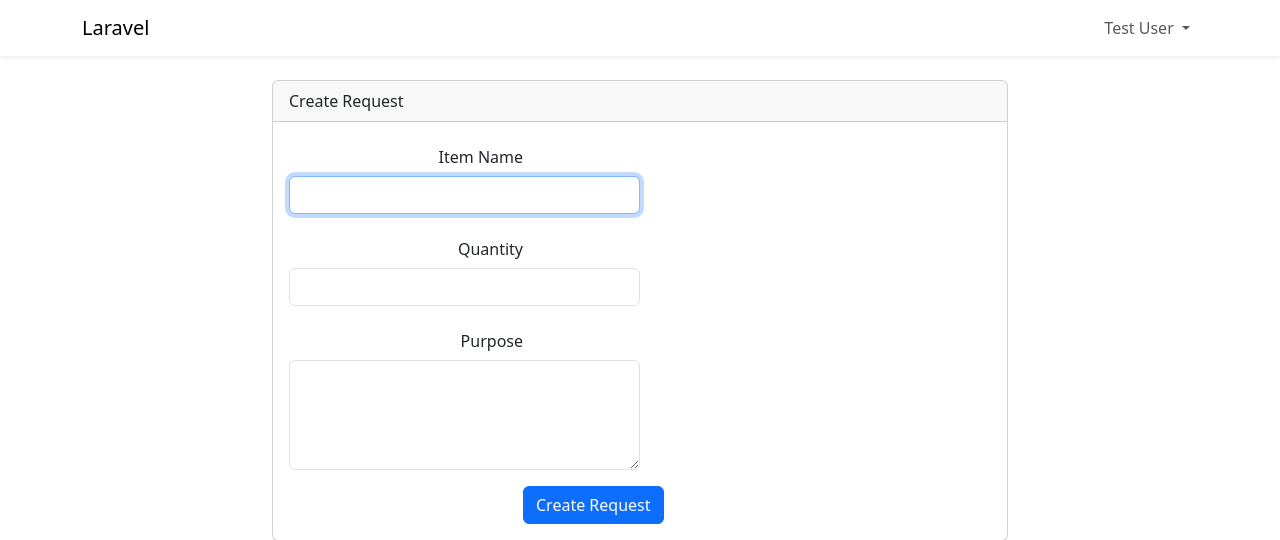
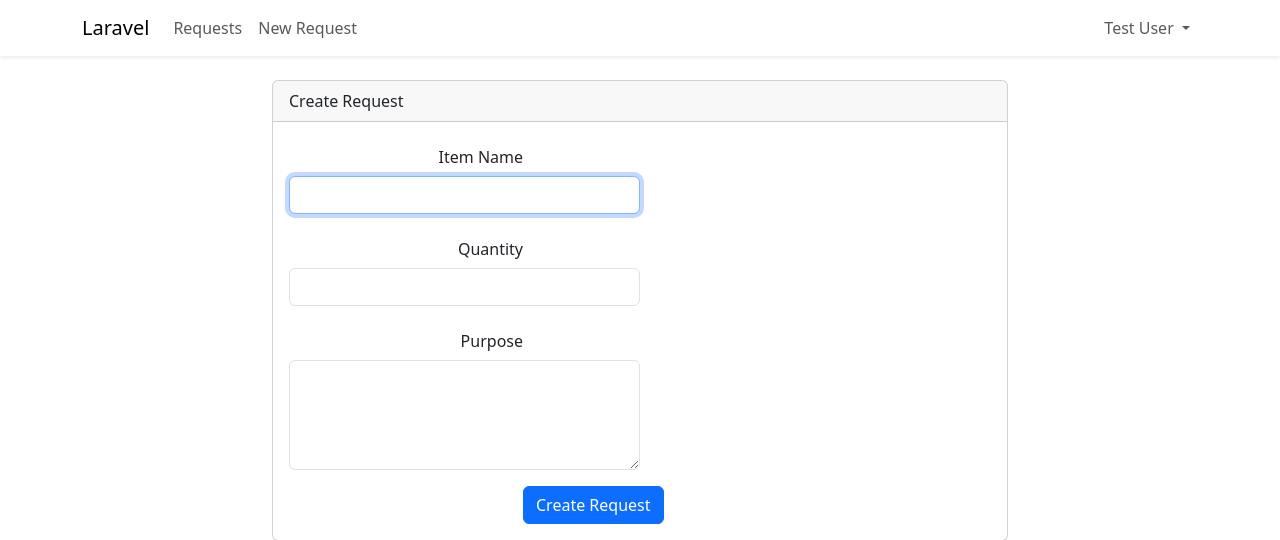
Before and after one commit to geumaxh/-laravel-request-system, a Laravel app: page /requests/create in a window 1280 px wide. Shown: the top 540 px of the page. Run offline with Laravel 12, Linux system fonts and the light colour scheme; a user stored in the database is signed in; data comes from the database, SQL or seed files in the repository.

Commit message:
Add Requests and New Request navigation links

```diff
--- a/resources/views/layouts/app.blade.php
+++ b/resources/views/layouts/app.blade.php
@@ -13,9 +13,9 @@
     <link rel="dns-prefetch" href="//fonts.bunny.net">
     <link href="https://fonts.bunny.net/css?family=Nunito" rel="stylesheet">
 
-    <!-- Scripts -->
-   <link rel="stylesheet" href="https://cdn.jsdelivr.net/npm/bootstrap@5.3.0/dist/css/bootstrap.min.css">
-<script src="https://cdn.jsdelivr.net/npm/bootstrap@5.3.0/dist/js/bootstrap.bundle.min.js"></script>
+    <!-- Bootstrap -->
+    <link rel="stylesheet" href="https://cdn.jsdelivr.net/npm/bootstrap@5.3.0/dist/css/bootstrap.min.css">
+    <script src="https://cdn.jsdelivr.net/npm/bootstrap@5.3.0/dist/js/bootstrap.bundle.min.js"></script>
 </head>
 <body>
     <div id="app">
@@ -31,7 +31,16 @@
                 <div class="collapse navbar-collapse" id="navbarSupportedContent">
                     <!-- Left Side Of Navbar -->
                     <ul class="navbar-nav me-auto">
-
+                        @auth
+                            <li class="nav-item">
+                                <a class="nav-link" href="{{ route('requests.index') }}">Requests</a>
+                            </li>
+                            @if (auth()->user()->role !== 'admin')
+                                <li class="nav-item">
+                                    <a class="nav-link" href="{{ route('requests.create') }}">New Request</a>
+                                </li>
+                            @endif
+                        @endauth
                     </ul>
 
                     <!-- Right Side Of Navbar -->
```
